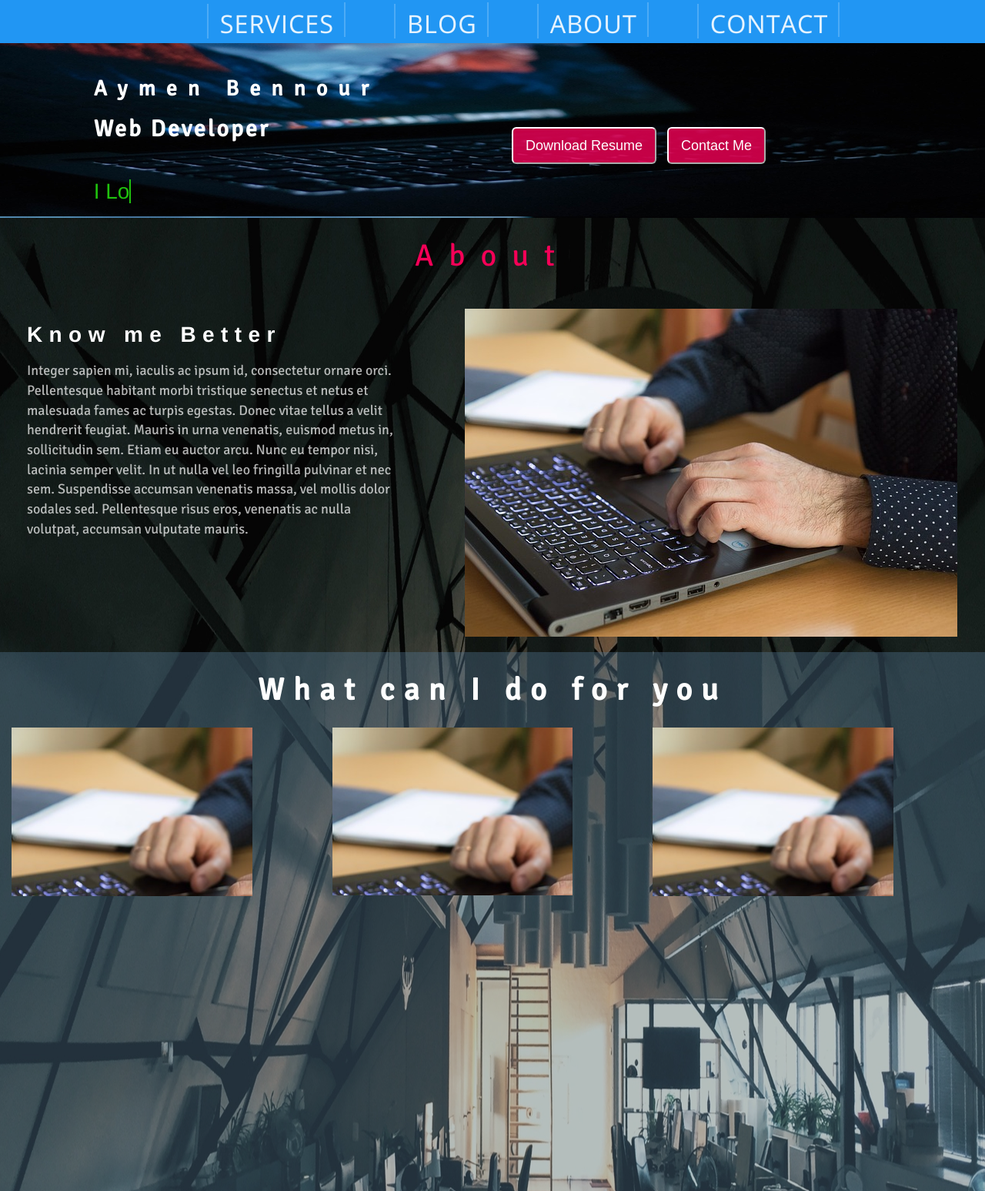
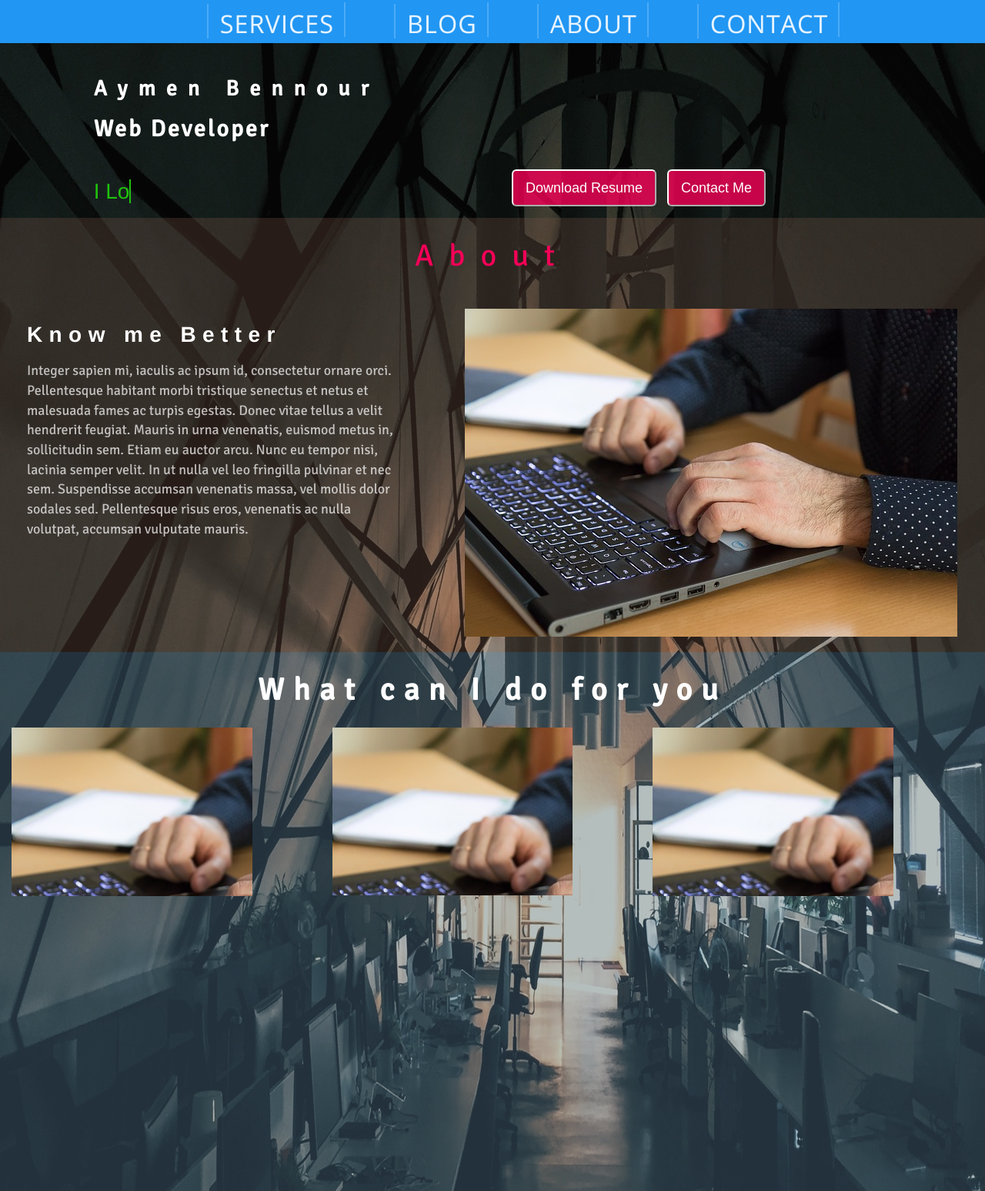
Before and after one commit to aymen7/portfolio, a PHP site: page /home.php in a window 1280 px wide. Shown: the whole page at 77% size. Run offline with PHP 8.4, Linux system fonts and the light colour scheme.

Commit message:
delete the banner pic
1-delete the banner photo
2-delete the main div
3-give the body just one background pic

```diff
--- a/css/home_style.css
+++ b/css/home_style.css
@@ -1,5 +1,6 @@
 body{
-    background-position: center;
+
+    background-image: url(../images/rsz_jan-henckens-311341.jpg);
     color: white;
 
 }
@@ -22,7 +23,7 @@ header{
 }
 
 #banner-row{
-    background-image: url(../images/rsz_oskar-yildiz-110060.jpg);
+    /*background-image: url(../images/rsz_oskar-yildiz-110060.jpg);*/
     margin-top: 0px;
     margin-bottom: 0px;
 }
@@ -83,7 +84,7 @@ header{
     color: rgba(32,194,14,1)
 }
 #banner-btn-div{
-    margin-top: 165px;
+    margin-top: 220px;
 }
 #banner-btn-div .btn-default{
     border-color: white;
@@ -116,12 +117,11 @@ span {
 }
 #main-div{
     background-image: url(../images/rsz_jan-henckens-311341.jpg);
-    position: relative;
 }
 
 /*--------------------------------About------------------*/
 #about-div{
-    background-color: rgba(255,255,255,0);
+    background-color: rgba(121,85,72,0.3);
     margin-top: 0px;
     color: rgba(255,255,255,1);
     padding-bottom: 20px;
--- a/home.php
+++ b/home.php
@@ -46,12 +46,11 @@
          <!-- include the header php-->
          <?php        include ("php/header.php");    ?>
 
-         <div id="main-div" class="container-fluid row">
          <!-- include the about php -->
          <?php        include("php/about.php");    ?>
 
          <?php        include ("php/services.php");       ?>
-         </div><!-- end of the main div-->
+
          <!-- Return to Top -->
              <a href="#" id="return-to-top"><i class="fa fa-arrow-up fa-5x" aria-hidden="true"></i>
              </a>
```
